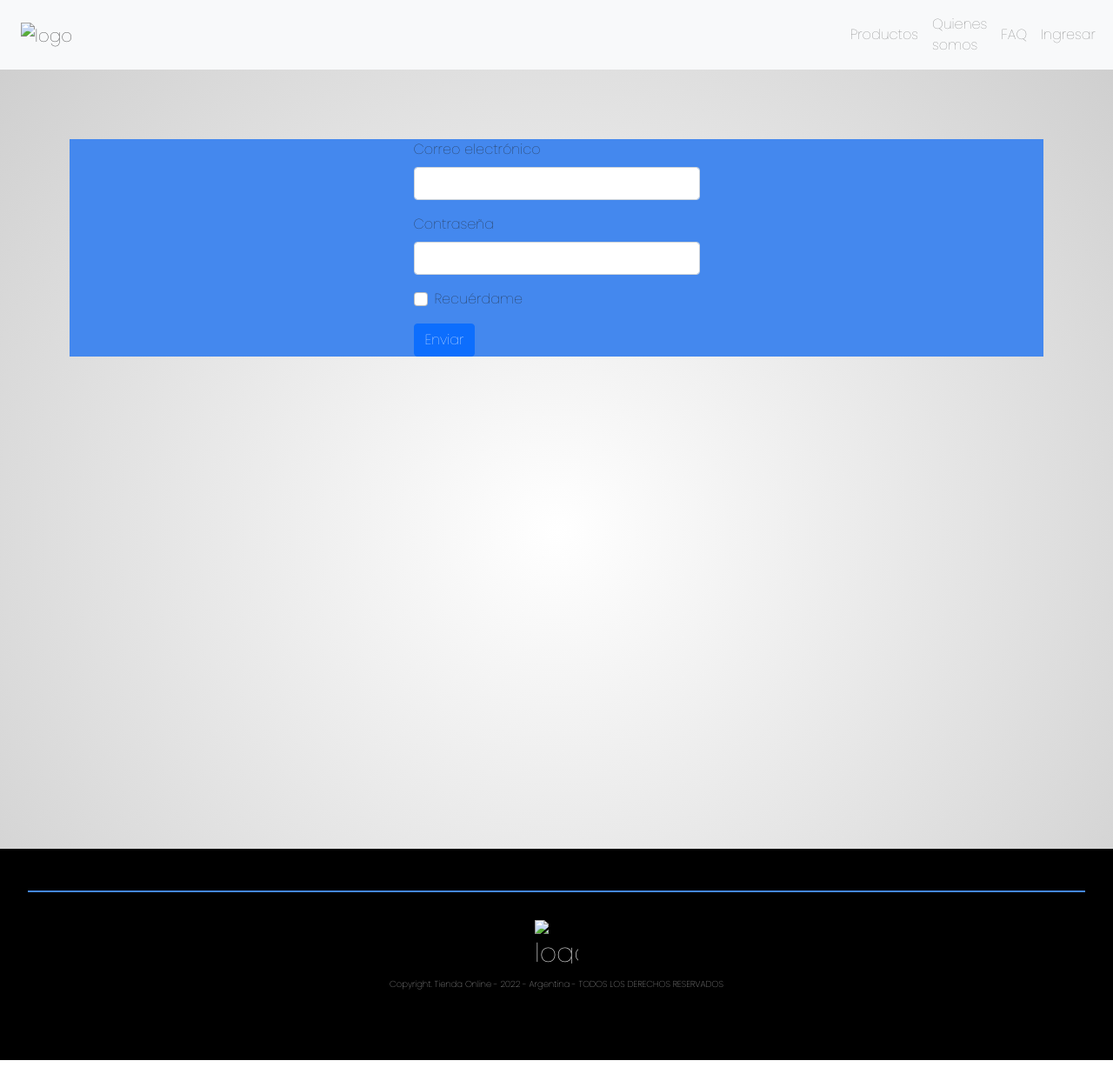
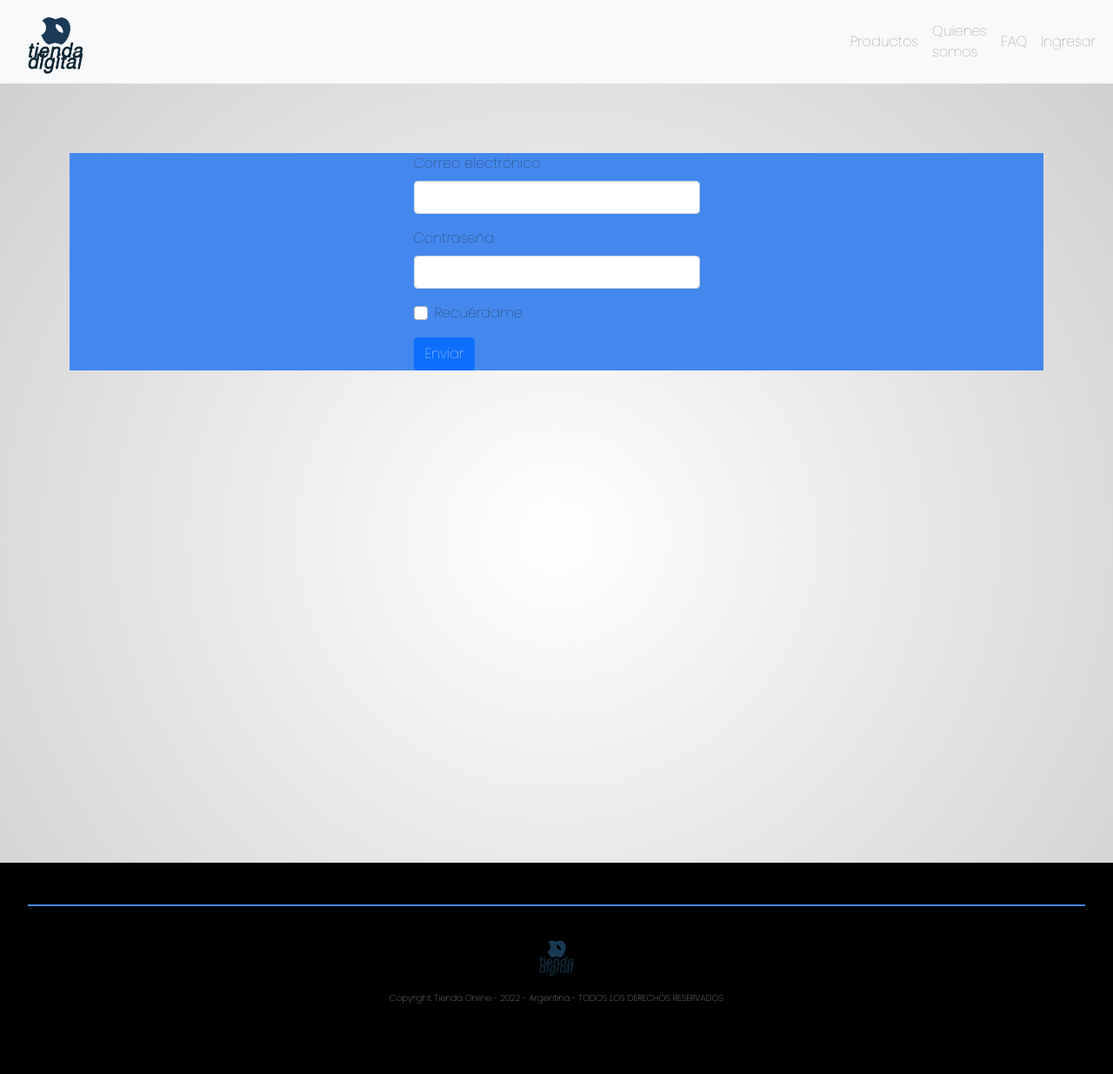
Before and after one commit to franzarlenga/tienda-digital, a plain HTML site: page paginas/ingresar.html in a window 1280 px wide. Shown: the whole page at 87% size. Drawn offline with nearby package versions, Linux system fonts and the light colour scheme; some icons are missing.

Commit message:
correciones imagenes

```diff
--- a/paginas/ingresar.html
+++ b/paginas/ingresar.html
@@ -17,8 +17,8 @@
     <nav class="navbar navbar-expand-lg navbar-light bg-light">
         <div class="container-fluid">
             <div class="container">
-                <a class="navbar-brand" href="/index.html">
-                  <img src="./imagenes/logoapple.png" alt="logo" width="80px" height="80px">
+                <a class="navbar-brand" href="../index.html">
+                  <img src="../imagenes/logoapple.png" alt="logo" width="80px" height="80px">
                 </a>
               </div>
           <button class="navbar-toggler" type="button" data-bs-toggle="collapse" data-bs-target="#navbarNav" aria-controls="navbarNav" aria-expanded="false" aria-label="Toggle navigation">
@@ -73,7 +73,7 @@
             </div>
         </div>
         <div class="footer__marca">
-            <img class="footer__logo" src="./imagenes/logoapple.png" alt="logotipo apple" width="120" height="120">
+            <img class="footer__logo" src="../imagenes/logoapple.png" alt="logotipo apple" width="120" height="120">
             <p class="footer__texto">Copyright. Tienda Online - 2022 - Argentina - TODOS LOS DERECHOS RESERVADOS<span></span></p>
         </div>
     </footer>
```
Also changed, not shown: paginas/faq.html (+3 -3 lines), paginas/productos.html (+6 -6 lines), paginas/quienesomos.html (+3 -3 lines).
